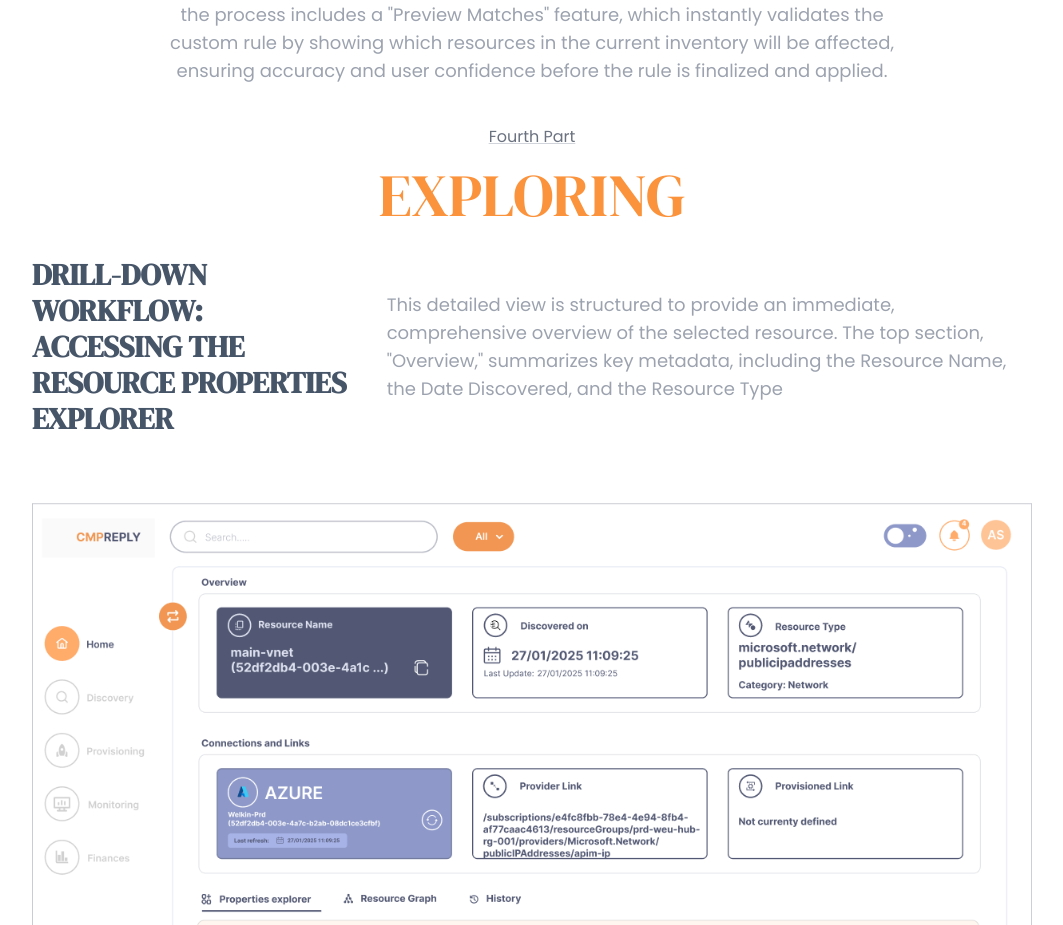
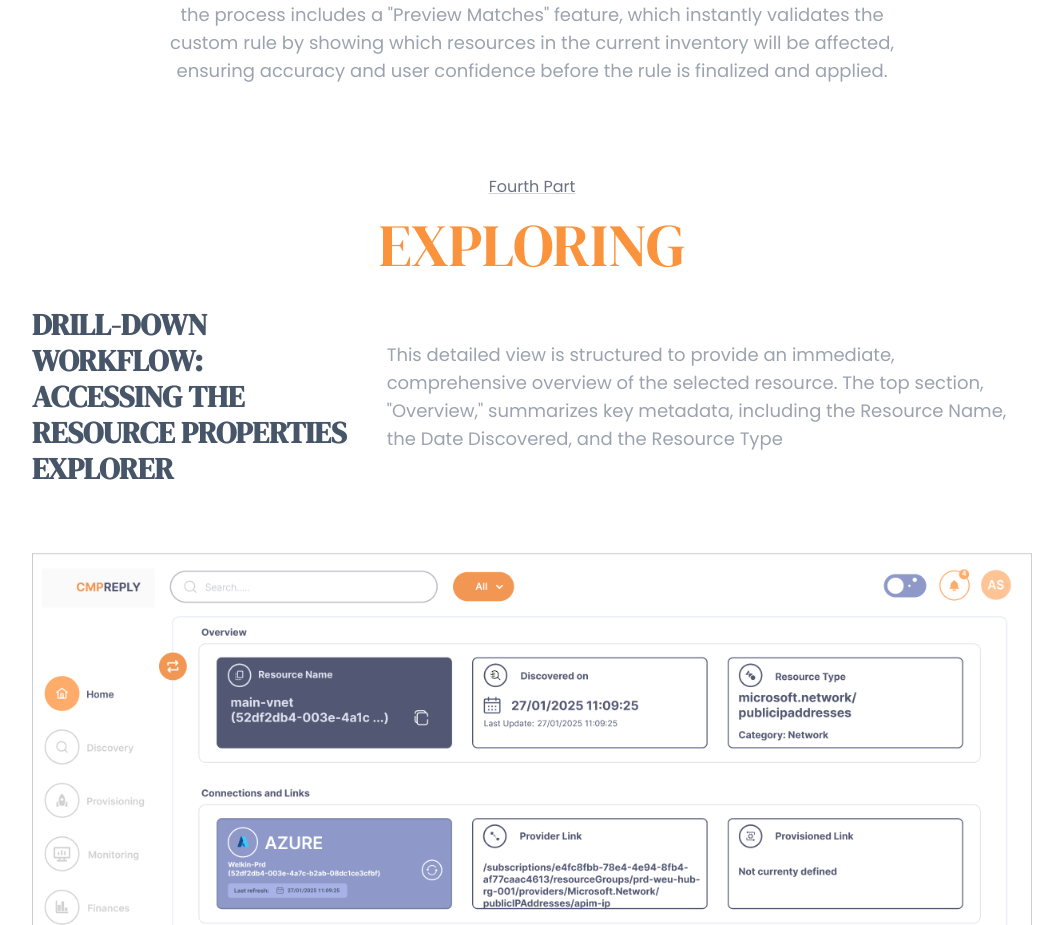
Before and after one commit to andreasiano/UI-UX-Portfolio, a React (Create React App) app: page /cmp in a window 1280 px wide. Shown: the part 4447-5372 px from the top of the page, without its empty margins (108-1171 px from the left). Built offline with nearby package versions, Linux system fonts and the light colour scheme.

Commit message:
Adding top margin

```diff
--- a/src/components/CMPComponent.jsx
+++ b/src/components/CMPComponent.jsx
@@ -130,7 +130,7 @@ const HiddenShrineComponent = () => {
         affected, ensuring accuracy and user confidence before the rule is
         finalized and applied.
       </p>
-      <p className="font-poppins decoration-gray-300 text-gray-500 decoration-opacity-50 underline">
+      <p className="font-poppins mt-[50px] decoration-gray-300 text-gray-500 decoration-opacity-50 underline">
         Fourth Part
       </p>
       <h2 className="text-orange-400 lg:text-6xl text-5xl md:text-3xl mt-4 mb-8 leading-tight">
```
